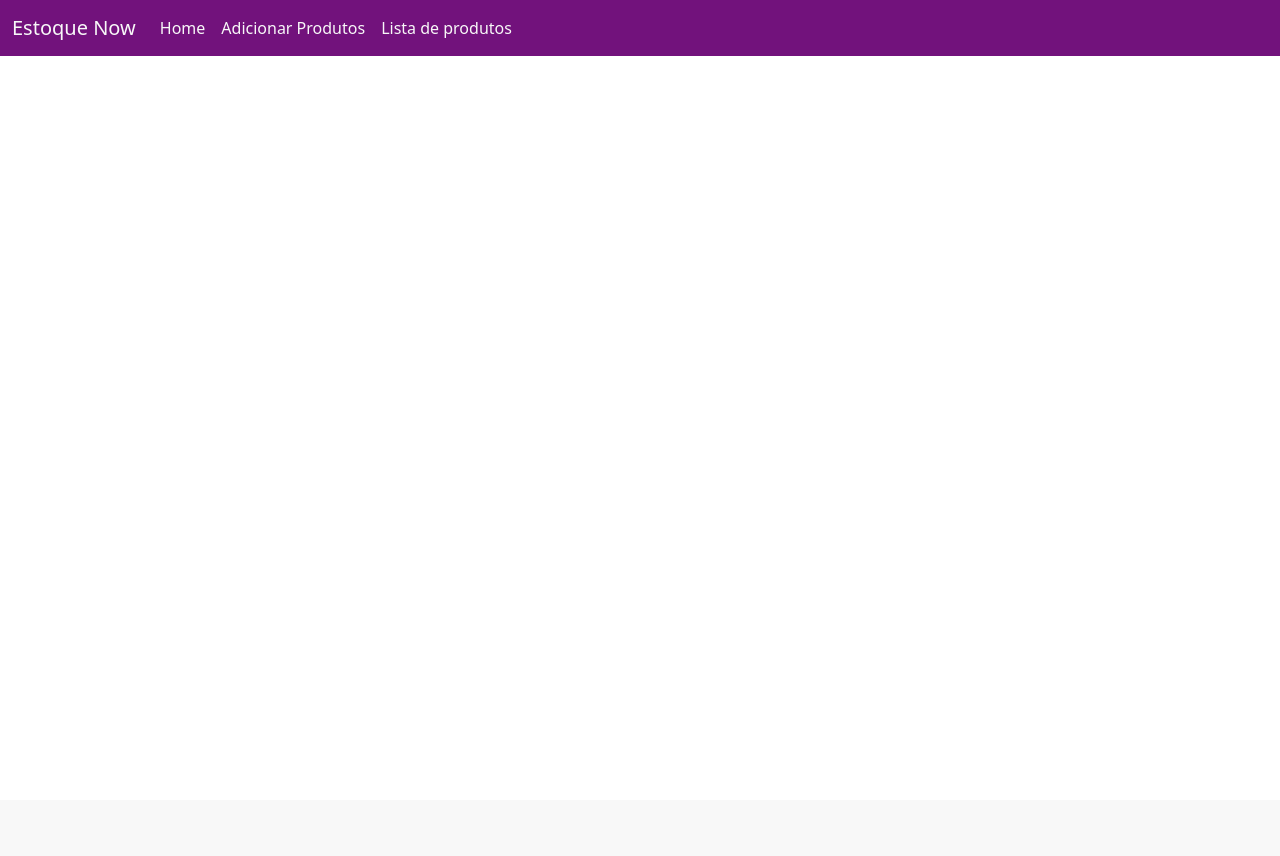
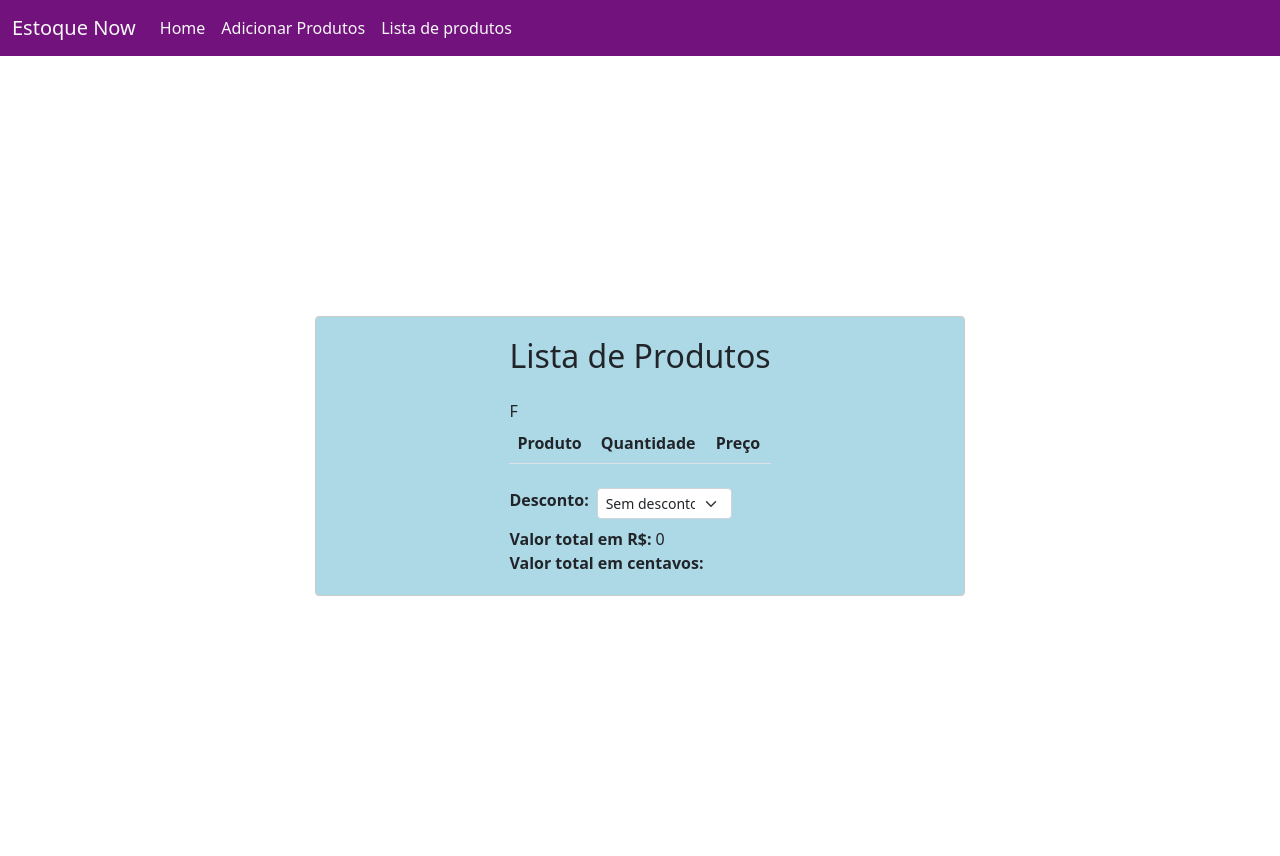
Before and after one commit to amanncio/estoqueNowChallenge, a PHP site: page /product-list.php in a window 1280 px wide. Before the commit the page ends 56 px from the top, so only its background shows below. Run offline with PHP 8.4, Linux system fonts and the light colour scheme; tables that the repository leaves empty or names only in its code hold one stand-in row (values such as "Sample post"); lists and menus that the app fills with data are empty.

Commit message:
[Adição de produtos à tabela funcinal e dinâmica + Soma de valores de produtos OK + Calculo de desconto e conversão PENDENTES]

```diff
--- a/db-connection.php
+++ b/db-connection.php
@@ -6,10 +6,10 @@
     $password = "root";
     $dbname = "db_estoque_now";
 
-    // Create connection
+    // Criando a conexão
     $conn = new mysqli($servername, $username, $password, $dbname);
 
-    // Check connection
+    // Checando conexão
     if ($conn->connect_error) {
         die("Connection failed: " . $conn->connect_error);
     }
--- a/product-list.php
+++ b/product-list.php
@@ -1,5 +1,90 @@
-<?php include("header.php") ?>
+<!-- Import da conexão com o banco de dados -->
+<?php include("db-connection.php"); ?>
+
+<?php include("header.php"); ?>
+    <div class="container">
+        <div class="central-content">
+            <div class="view-table">
+                <div class="mb-4">
+                    <h2>Lista de Produtos</h2>
+                </div>
+                <table class="table">
+                    <thead>
+                        <tr>
+                            <th scope="col">Produto</th>
+                            <th scope="col">Quantidade</th>
+                            <th scope="col">Preço</th>
+                        </tr>
+                    </thead>
+                    <tbody>
+                        <?php
+                            //Ler todas as linhas da tabela do banco de dados
+                            $sql = "SELECT * FROM products";
+                            $result = $conn->query($sql);
+
+                            if(!$result) {
+                                die("Consulta inválida:" . $conn->error);
+                            }else{
+                                // echo 'Consulta OK!';
+                            }
 
 
 
-<?php include("footer.php") ?>
+                            $row = $result->fetch_assoc();
+                            $totalPrice = 0;
+
+                            while($row = $result->fetch_assoc()) {
+                                echo "
+                                    <tr>
+                                        <td>$row[name]</td>
+                                        <td>$row[amount]</td>
+                                        <td>$row[price]</td>
+                                        <td>
+                                            <a class='btn btn-primary btn-sm' href='/estudo-crud-php/edit.php?id=$row[id]'>Editar</a>
+                                            <a class='btn btn-danger btn-sm' href='/estudo-crud-php/delete.php?id=$row[id]'>Deletar</a>
+                                        </td>
+                                    </tr>
+                                ";
+
+                                //Calculando valor total dos produtos
+                                $totalPrice += ($row['price'] * $row['amount']);
+                            }
+
+                            //Calcular desconto
+                            if(isset($_POST["discountSelect"])) {
+                                echo 'Disconto OK!';
+                                $discountSelect = $_POST["discountSelect"];
+                            }else{
+                                echo"F";
+                            }
+
+                            //Convertendo totalPrice para "centavos"
+
+
+                        ?>
+                    </tbody>
+                </table>
+
+                <!-- Formulário do discountSelect -->
+                <form class="mt-4" action="product-list.php" method="POST">
+                    <div class="discount-div d-flex gap-2 mb-2">
+                        <label for="discountSelect"><strong>Desconto:</strong></label>
+                        <select name="discountSelect" id="discountSelect" class='form-select form-select-sm discount-select' aria-label='.form-select-sm example'>
+                            <option selected>Sem desconto</option>
+                            <option value='15'>5%</option>
+                            <option value='10'>10%</option>
+                            <option value='15'>15%</option>
+                            <option value='25'>25%</option>
+                            <option value='30'>30%</option>
+                            <option value='50'>50%</option>
+                        </select>
+                    </div>
+                    <div class="total-values d-flex flex-column">
+                        <span><strong class="mb-2">Valor total em R$: </strong><?=$totalPrice?></span>
+                        <strong>Valor total em centavos:</strong>
+                    </div>
+                </form>
+            </div>
+        </div>
+    </div>
+<?php include("footer.php"); ?>
--- a/styles.php
+++ b/styles.php
@@ -13,14 +13,12 @@
     }
 
     .central-content {
-        margin: 0 auto;
         display: flex;
         flex-direction: column;
         align-items: center;
         justify-content: center;
         background-color: lightblue;
-        width: 1200px;
-        height: 500px;
+        width:650px;
         padding: 20px;
         border: 1px solid #ccc;
         border-radius: 4px;
@@ -38,4 +36,13 @@
     .nav-link {
         color: #F8F8F8 !important;
     }
+
+    .view-table {
+
+    }
+
+    .discount-select {
+        width:135px !important;
+    }
+
 </style>
```
Also changed, not shown: add-product.php (+8 -6 lines).
